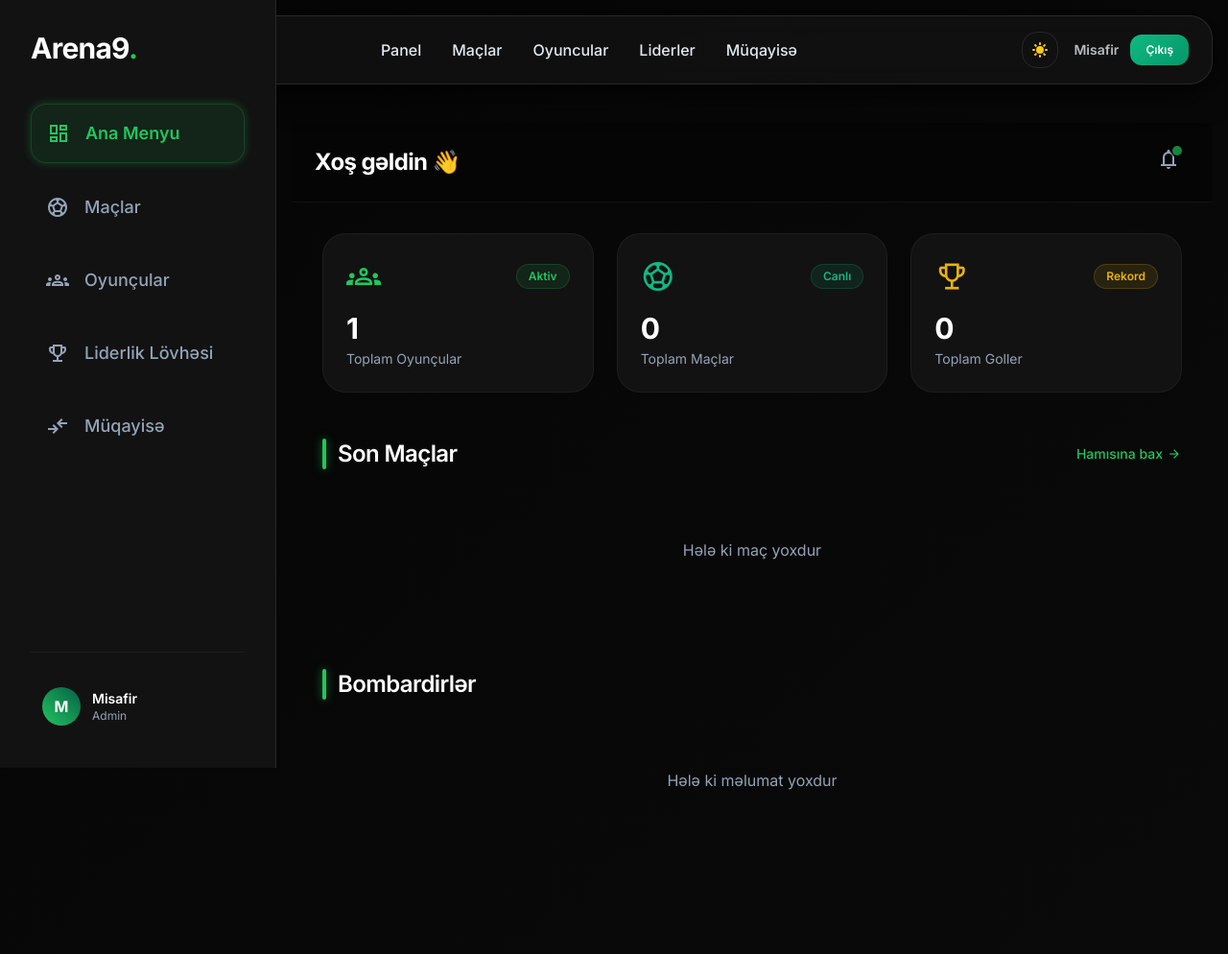
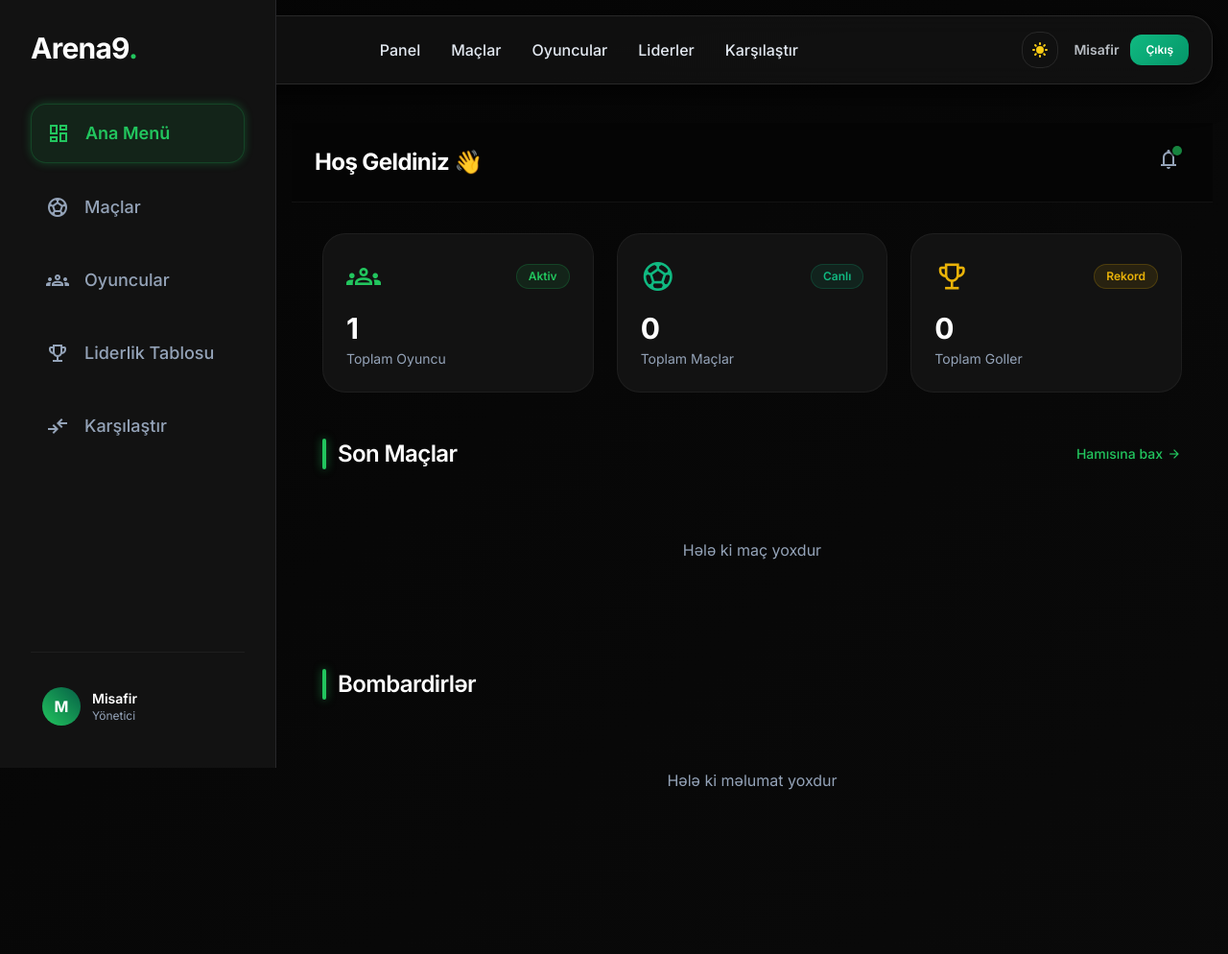
Before and after one commit to metin011/arena9.github.io, a Flask app: page /dashboard in a window 1280 px wide. Shown: the top 994 px of the page at 96% size. Run offline with Flask 3, Linux system fonts and the light colour scheme; the visitor is signed in with stand-in values (Sample User, id 1); some libraries are stand-ins or nearby versions.

Commit message:
Localization: Translated entire application to Turkish

```diff
--- a/app.py
+++ b/app.py
@@ -407,7 +407,7 @@
 @app.route('/admin/match/add', methods=['GET', 'POST'])
 def admin_add_match():
     if not session.get('is_admin'):
-        flash('⛔ Bu əməliyyat üçün admin icazəniz yoxdur!', 'error')
+        flash('⛔ Bu işlem için yönetici izniniz yok!', 'error')
         return redirect(url_for('dashboard'))
 
     if request.method == 'POST':
@@ -495,7 +495,7 @@
 @app.route('/admin/player/add', methods=['GET', 'POST'])
 def admin_add_player():
     if not session.get('is_admin'):
-        flash('⛔ Bu əməliyyat üçün admin icazəniz yoxdur!', 'error')
+        flash('⛔ Bu işlem için yönetici izniniz yok!', 'error')
         return redirect(url_for('dashboard'))
 
     if request.method == 'POST':
@@ -603,7 +603,7 @@
             details={'name': new_player.name, 'team': new_player.team}
         )
 
-        flash('✅ Oyunçu uğurla əlavə edildi!', 'success')
+        flash('✅ Oyuncu başarıyla eklendi!', 'success')
         return redirect(url_for('players'))
 
     return render_template('admin_add_player.html')
@@ -941,7 +941,7 @@
 @app.route('/admin/player/edit/<int:player_id>', methods=['GET', 'POST'])
 def admin_edit_player(player_id):
     if not session.get('is_admin'):
-        flash('⛔ Bu əməliyyat üçün admin icazəniz yoxdur!', 'error')
+        flash('⛔ Bu işlem için yönetici izniniz yok!', 'error')
         return redirect(url_for('dashboard'))
 
     player = Player.query.get_or_404(player_id)
@@ -1041,7 +1041,7 @@
             details={'name': player.name}
         )
 
-        flash('✅ Oyunçu uğurla yeniləndi!', 'success')
+        flash('✅ Oyuncu başarıyla güncellendi!', 'success')
         return redirect(url_for('player_profile', player_id=player.id))
 
     # GET isteği - redaktə formu göstər
@@ -1228,7 +1228,7 @@
 @app.route('/admin/player/delete/<int:player_id>', methods=['POST'])
 def delete_player(player_id):
     if not session.get('is_admin'):
-        flash('⛔ Bu əməliyyat üçün admin icazəniz yoxdur!', 'error')
+        flash('⛔ Bu işlem için yönetici izniniz yok!', 'error')
         return redirect(url_for('dashboard'))
 
     player = Player.query.get_or_404(player_id)
@@ -1254,7 +1254,7 @@
         # Log action
         log_action(session.get('user_id'), 'DELETE', 'Player', player_id, {'name': player_name})
 
-        flash(f'✅ {player_name} uğurla silindi!', 'success')
+        flash(f'✅ {player_name} başarıyla silindi!', 'success')
     except Exception as e:
         db.session.rollback()
         print(f"Delete Error: {e}")
@@ -1478,7 +1478,7 @@
 @app.route('/admin/recalculate-stats')
 def admin_recalculate_stats():
     if not session.get('is_admin'):
-        flash('⛔ Bu əməliyyat üçün admin icazəniz yoxdur!', 'error')
+        flash('⛔ Bu işlem için yönetici izniniz yok!', 'error')
         return redirect(url_for('login'))
 
     try:
--- a/templates/base.html
+++ b/templates/base.html
@@ -73,7 +73,7 @@
                 <a href="{{ url_for('matches') }}" class="hover:text-primary transition-colors">Maçlar</a>
                 <a href="{{ url_for('players') }}" class="hover:text-primary transition-colors">Oyuncular</a>
                 <a href="{{ url_for('leaderboard') }}" class="hover:text-primary transition-colors">Liderler</a>
-                <a href="{{ url_for('compare_players') }}" class="hover:text-primary transition-colors">Müqayisə</a>
+                <a href="{{ url_for('compare_players') }}" class="hover:text-primary transition-colors">Karşılaştır</a>
             </div>
 
             <div class="flex items-center gap-4">
--- a/templates/dashboard.html
+++ b/templates/dashboard.html
@@ -11,7 +11,7 @@
       <a class="group flex items-center gap-4 rounded-xl bg-primary/10 p-4 text-primary transition-all duration-300 border border-primary/20 shadow-neon"
         href="{{ url_for('dashboard') }}">
         <span class="material-symbols-outlined text-[24px]">dashboard</span>
-        <span class="font-semibold text-lg">Ana Menyu</span>
+        <span class="font-semibold text-lg">Ana Menü</span>
       </a>
       <a class="group flex items-center gap-4 rounded-xl p-4 text-text-muted-dark hover:bg-white/5 hover:text-white transition-all duration-200"
         href="{{ url_for('matches') }}">
@@ -22,19 +22,19 @@
       <a class="group flex items-center gap-4 rounded-xl p-4 text-text-muted-dark hover:bg-white/5 hover:text-white transition-all duration-200"
         href="{{ url_for('players') }}">
         <span class="material-symbols-outlined text-[24px] group-hover:text-primary transition-colors">groups</span>
-        <span class="font-medium text-lg">Oyunçular</span>
+        <span class="font-medium text-lg">Oyuncular</span>
       </a>
       <a class="group flex items-center gap-4 rounded-xl p-4 text-text-muted-dark hover:bg-white/5 hover:text-white transition-all duration-200"
         href="{{ url_for('leaderboard') }}">
         <span
           class="material-symbols-outlined text-[24px] group-hover:text-primary transition-colors">emoji_events</span>
-        <span class="font-medium text-lg">Liderlik Lövhəsi</span>
+        <span class="font-medium text-lg">Liderlik Tablosu</span>
       </a>
       <a class="group flex items-center gap-4 rounded-xl p-4 text-text-muted-dark hover:bg-white/5 hover:text-white transition-all duration-200"
         href="{{ url_for('compare_players') }}">
         <span
           class="material-symbols-outlined text-[24px] group-hover:text-primary transition-colors">compare_arrows</span>
-        <span class="font-medium text-lg">Müqayisə</span>
+        <span class="font-medium text-lg">Karşılaştır</span>
       </a>
     </nav>
 
@@ -46,7 +46,7 @@
         </div>
         <div>
           <p class="text-sm font-semibold text-white">{{ session.get('username', 'Misafir') }}</p>
-          <p class="text-xs text-text-muted-dark">{{ 'Admin' if session.get('is_admin') else 'İstifadəçi' }}</p>
+          <p class="text-xs text-text-muted-dark">{{ 'Yönetici' if session.get('is_admin') else 'Kullanıcı' }}</p>
         </div>
       </div>
     </div>
@@ -58,7 +58,7 @@
     <header
       class="sticky top-0 z-40 bg-background-dark/80 backdrop-blur-md border-b border-white/5 px-6 py-4 flex items-center justify-between">
       <div class="flex items-center gap-4">
-        <h1 class="text-xl md:text-2xl font-bold text-white tracking-tight">Xoş gəldin 👋</h1>
+        <h1 class="text-xl md:text-2xl font-bold text-white tracking-tight">Hoş Geldiniz 👋</h1>
       </div>
       <div class="flex items-center gap-4">
         <button
@@ -87,7 +87,7 @@
                 class="text-xs text-primary font-semibold px-3 py-1 rounded-full bg-primary/10 border border-primary/20">Aktiv</span>
             </div>
             <h3 class="text-3xl font-bold text-white mb-1">{{ total_players }}</h3>
-            <p class="text-sm text-text-muted-dark">Toplam Oyunçular</p>
+            <p class="text-sm text-text-muted-dark">Toplam Oyuncu</p>
           </div>
 
           <div
--- a/templates/login.html
+++ b/templates/login.html
@@ -4,7 +4,7 @@
 <head>
     <meta charset="utf-8" />
     <meta content="width=device-width, initial-scale=1.0" name="viewport" />
-    <title>Arena9 - Admin Girişi</title>
+    <title>Arena9 - Yönetici Girişi</title>
     <link href="https://fonts.googleapis.com" rel="preconnect" />
     <link crossorigin="" href="https://fonts.gstatic.com" rel="preconnect" />
     <link href="https://fonts.googleapis.com/css2?family=Outfit:wght@200;300;400;500;600;700&display=swap"
--- a/templates/player_profile_new.html
+++ b/templates/player_profile_new.html
@@ -1,6 +1,6 @@
 {% extends "base.html" %}
 
-{% block title %}{{ player.name }} - Oyunçu Profili{% endblock %}
+{% block title %}{{ player.name }} - Oyuncu Profili{% endblock %}
 
 {% block extra_css %}
 <link href="https://fonts.googleapis.com/css2?family=Outfit:wght@300;400;500;600;700&display=swap" rel="stylesheet" />
@@ -71,7 +71,7 @@
       <a href="{{ url_for('admin_edit_player', player_id=player.id) }}"
         class="h-10 px-4 flex items-center justify-center rounded-full glass-card hover:bg-white/10 active:scale-90 transition-all group gap-2">
         <span class="material-symbols-outlined text-primary text-xl">edit</span>
-        <span class="text-xs font-bold text-white group-hover:text-primary transition-colors">REDAKTƏ</span>
+        <span class="text-xs font-bold text-white group-hover:text-primary transition-colors">DÜZENLE</span>
       </a>
       {% endif %}
       <button
@@ -424,7 +424,7 @@
               {% endfor %}
               {% else %}
               <tr>
-                <td colspan="5" class="p-5 text-center text-gray-500 italic">Hələ ki məlumat yoxdur</td>
+                <td colspan="5" class="p-5 text-center text-gray-500 italic">Henüz veri yok</td>
               </tr>
               {% endif %}
             </tbody>
--- a/templates/players_new.html
+++ b/templates/players_new.html
@@ -7,7 +7,7 @@
   <!-- Header -->
   <div class="reveal flex flex-col md:flex-row justify-between items-start md:items-center gap-6">
     <div>
-      <h1 class="text-4xl font-black tracking-tight text-gradient inline-block">Milli Kadro</h1>
+      <h1 class="text-4xl font-black tracking-tight text-gradient inline-block">Oyuncu Kadrosu</h1>
       <p class="text-slate-400 mt-2 font-medium">Ligin tüm yıldızları ve yetenekli oyuncuları</p>
     </div>
     <div class="flex flex-wrap gap-3">
```
Also changed, not shown: templates/player_edit_full.html (+6 -5 lines).
